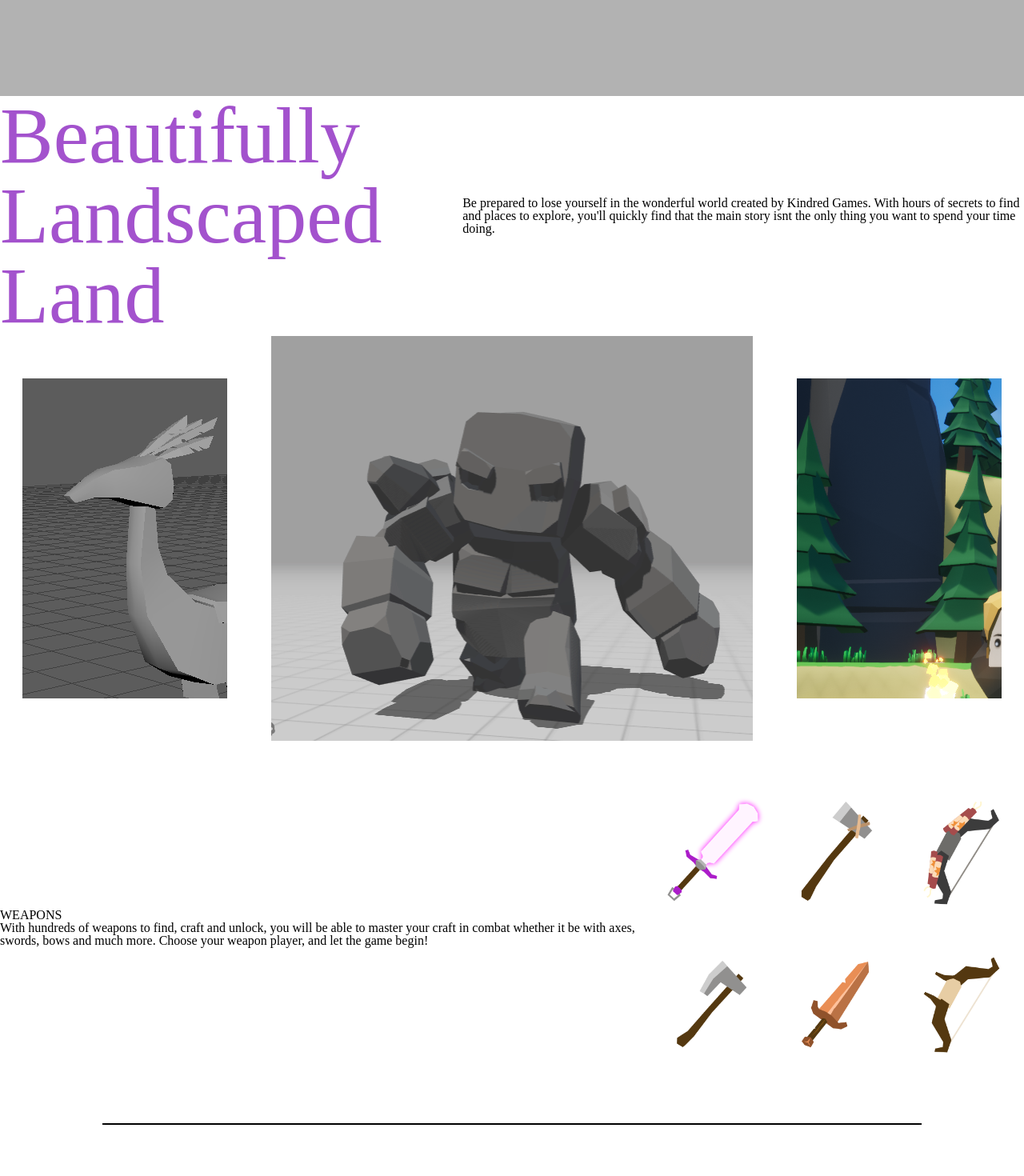
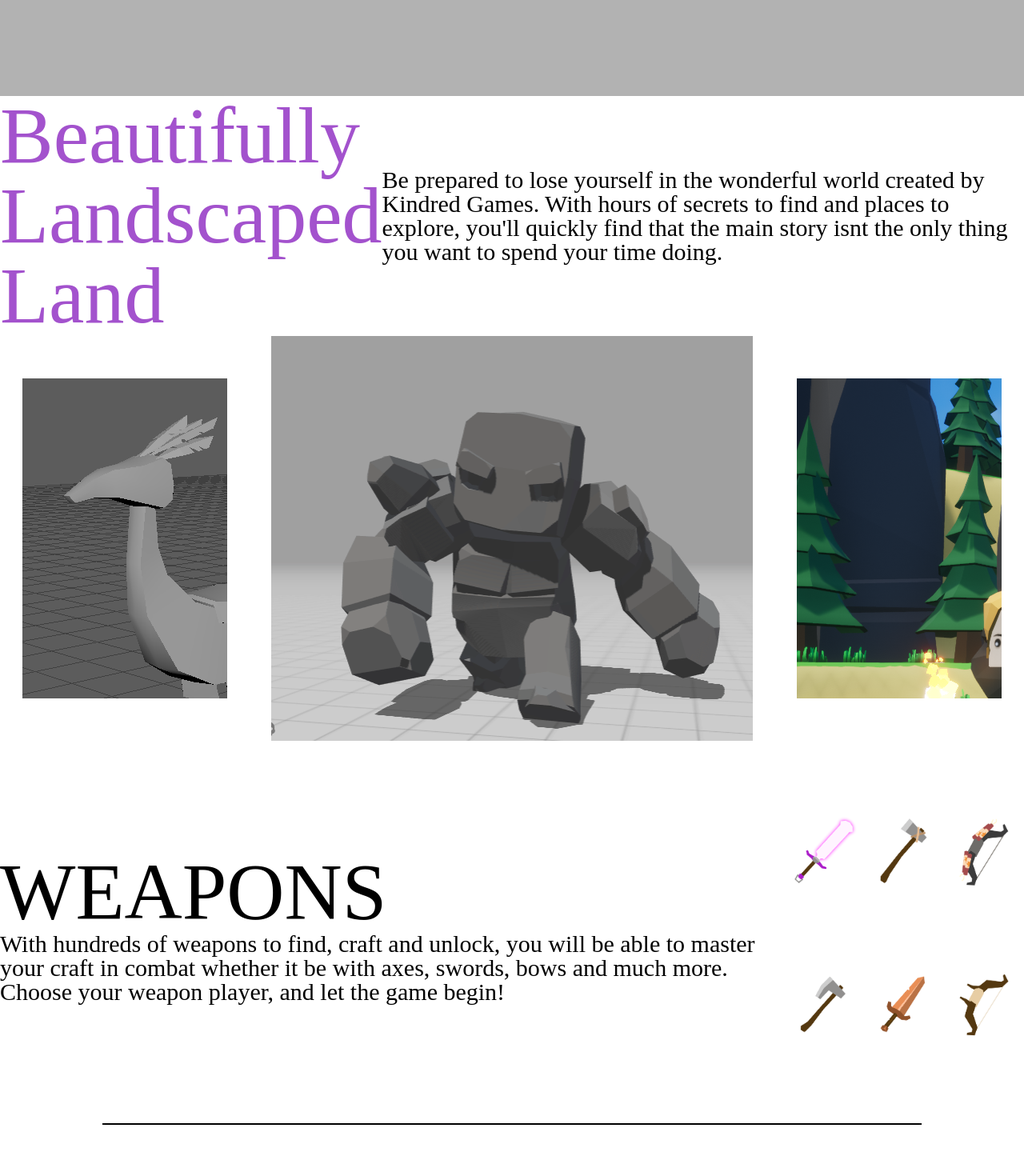
Before and after one commit to Justin-Godfrey/swords-n-magic, a React (Create React App) app: page /#/ in a window 1280 px wide. Shown: the part 1760-3230 px from the top of the page at 80% size. Built offline with nearby package versions, Linux system fonts and the light colour scheme.

Commit message:
changed fonts

```diff
--- a/src/Components/Content2/Content2.css
+++ b/src/Components/Content2/Content2.css
@@ -89,6 +89,21 @@
     background-repeat: no-repeat;
 }
 
+.content-description h1 {
+    font-family: Chinese Rocks;
+    font-size: 100px;
+}
+
 .content-description h2 {
+    font-family: Cardenio Modern;
+    font-size: 30px;
+}
+
+.section-2-header h1 {
     font-family: Chinese Rocks;
 }
+
+.section-2-header h2 {
+    font-family: Cardenio Modern;
+    font-size: 30px;
+}
```
